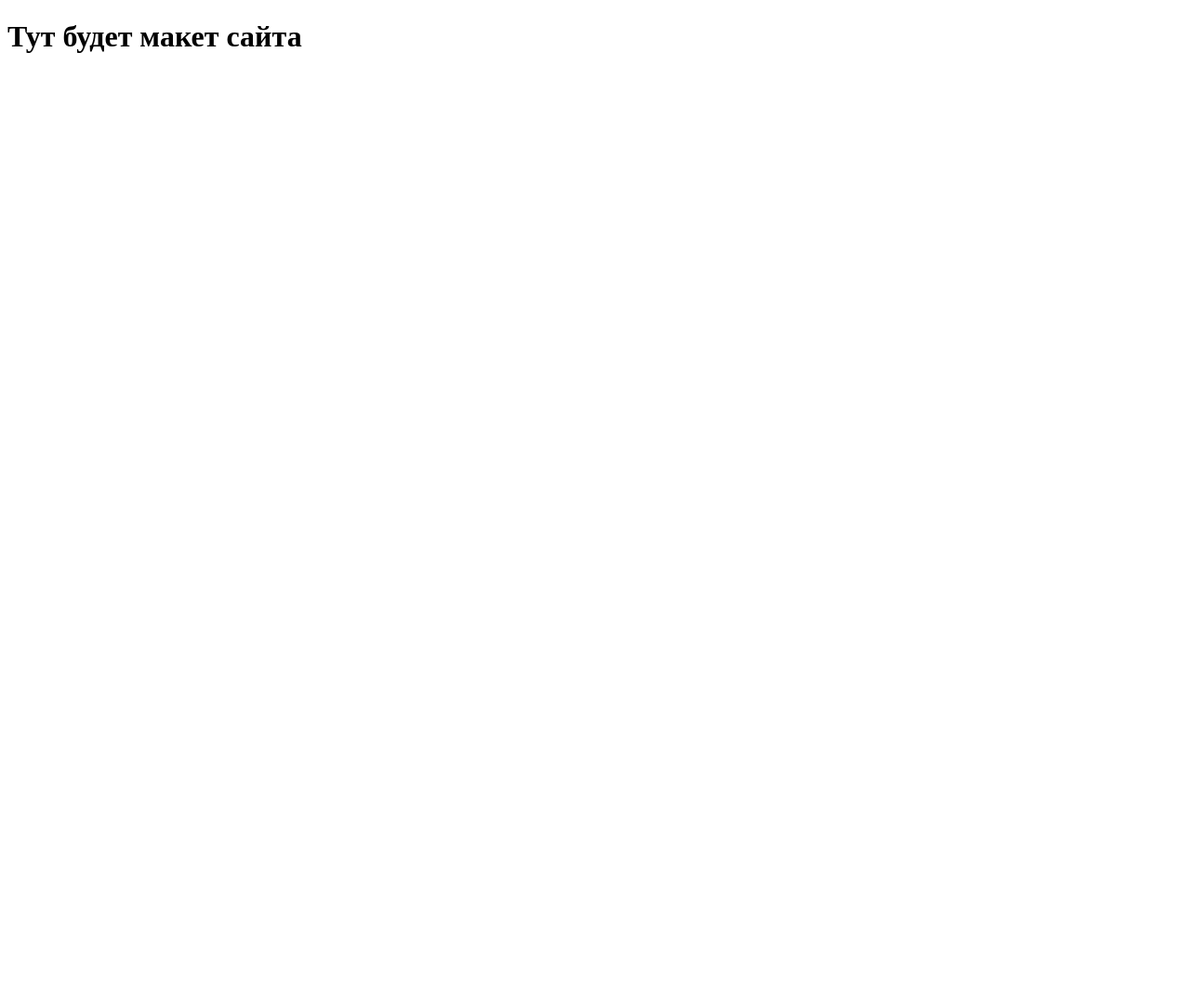
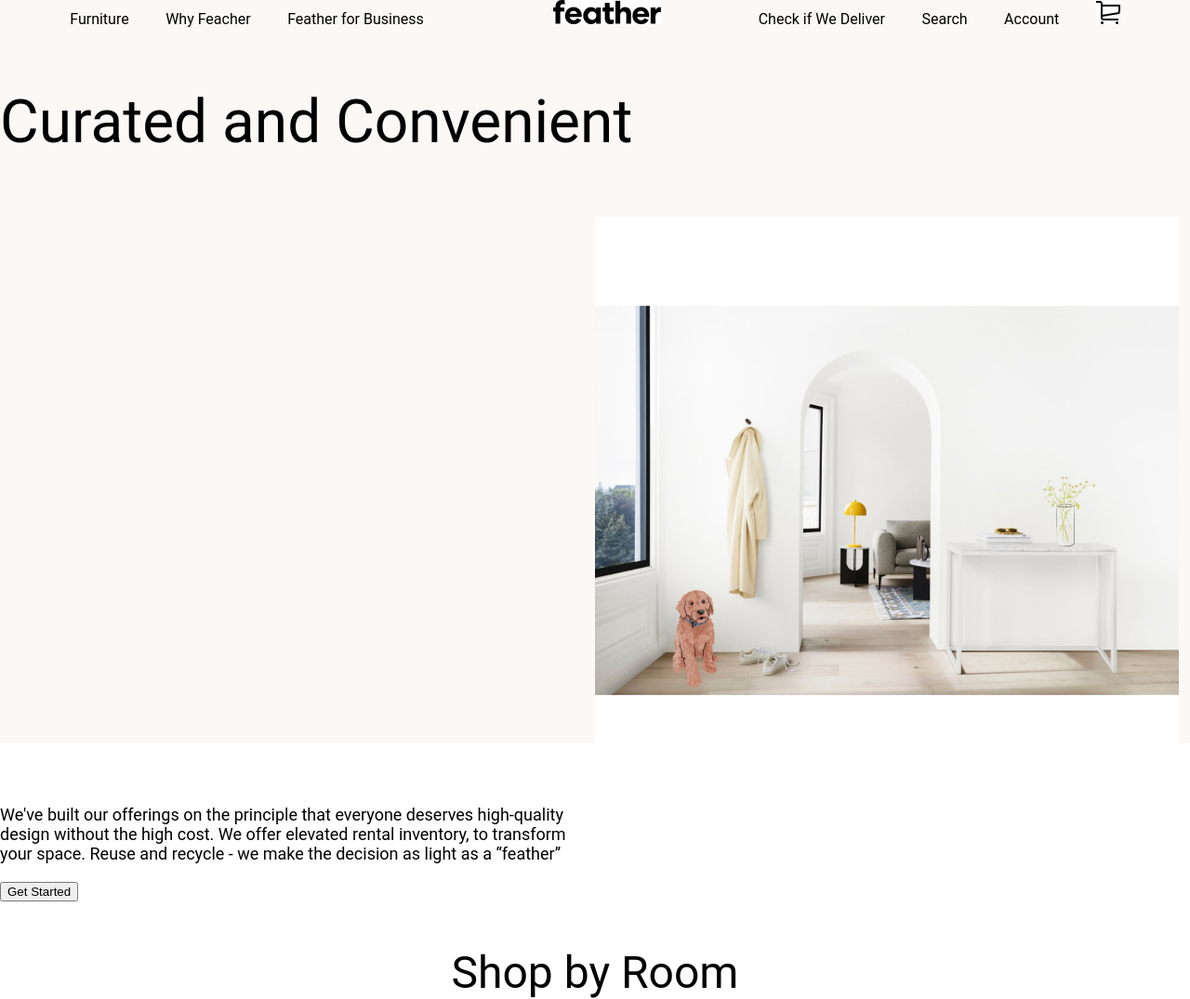
Before and after one commit to fluFF0/first-project, a plain HTML site: page index.html in a window 1280 px wide. Shown: the whole page at 93% size. Before the commit the page ends 800 px from the top, so only its background shows below. Drawn offline with Linux system fonts and the light colour scheme.

Commit message:
Create css file

```diff
--- /dev/null
+++ b/css/style.css
@@ -0,0 +1,79 @@
+@import url("https://fonts.googleapis.com/css2?family=Roboto&display=swap") *,
+  *: : before, *: : after {
+  box-sizing: border-box;
+}
+
+body {
+  margin: 0;
+  font-family: "Roboto", sans-serif;
+  font-weight: 400;
+  font-style: normal;
+  font-size: 18px;
+}
+
+.container {
+  width: 1280px;
+  margin: 0 auto;
+  height: 800px;
+}
+
+.header {
+  background-color: #fbf8f5;
+}
+
+.header__wrapper {
+  display: flex;
+  justify-content: space-between;
+}
+
+.header__block {
+  display: flex;
+  justify-content: space-between;
+  margin: 0 auto;
+}
+
+.header__logo {
+  margin-right: 100px;
+  margin-left: 100px;
+}
+
+.nav {
+}
+
+.nav__link {
+  margin-right: 35px;
+  color: black;
+  text-decoration: none;
+  font-size: 16px;
+}
+
+.nav_link:last-child {
+  margin-right: 0;
+}
+
+.header_blockText {
+}
+
+.header__textOne {
+  font-weight: 400;
+  font-size: 64px;
+  justify-content: flex-start;
+}
+
+.header__textTwo {
+  margin-right: 50%;
+}
+
+.header__bottun {
+  background: #e9672b;
+}
+
+.header__img {
+  margin-left: 50%;
+}
+
+.header__topText {
+  font-size: 48px;
+  display: flex;
+  justify-content: center;
+}
--- a/index.html
+++ b/index.html
@@ -4,8 +4,44 @@
     <meta charset="UTF-8" />
     <meta name="viewport" content="width=device-width, initial-scale=1.0" />
     <title>Project Figma</title>
+    <link rel="stylesheet" href="css/style.css" />
   </head>
   <body>
-    <h1>Тут будет макет сайта</h1>
+    <header class="header">
+      <div class="container">
+        <div class="header__wrapper">
+          <div class="header__block">
+            <nav class="nav">
+              <a href="/" class="nav__link">Furniture</a>
+              <a href="/" class="nav__link">Why Feacher</a>
+              <a href="/" class="nav__link">Feather for Business</a>
+              <a href="/" class="header__logo"
+                ><img src="img/logo.jpg" alt="logo"
+              /></a>
+              <a href="/" class="nav__link">Check if We Deliver</a>
+              <a href="/" class="nav__link">Search</a>
+              <a href="/" class="nav__link">Account</a>
+              <a href="/" class="header__basket"
+                ><img src="img/basket.jpg" alt="basket"
+              /></a>
+            </nav>
+          </div>
+        </div>
+        <div class="header__blockText">
+          <p class="header__textOne">Curated and Convenient</p>
+          <img src="img/main room.jpg" alt="main room" class="header__img" />
+          <p class="header__textTwo">
+            We've built our offerings on the principle that everyone deserves
+            high-quality design without the high cost. We offer elevated rental
+            inventory, to transform your space. Reuse and recycle - we make the
+            decision as light as a “feather”
+          </p>
+          <a href="/">
+            <button class="header__button">Get Started</button>
+          </a>
+          <p class="header__topText">Shop by Room</p>
+        </div>
+      </div>
+    </header>
   </body>
 </html>
```
Also changed, not shown: img/basket.jpg (added), img/logo.jpg (added), img/main room.jpg (added), script.js (deleted), 1 other file.
